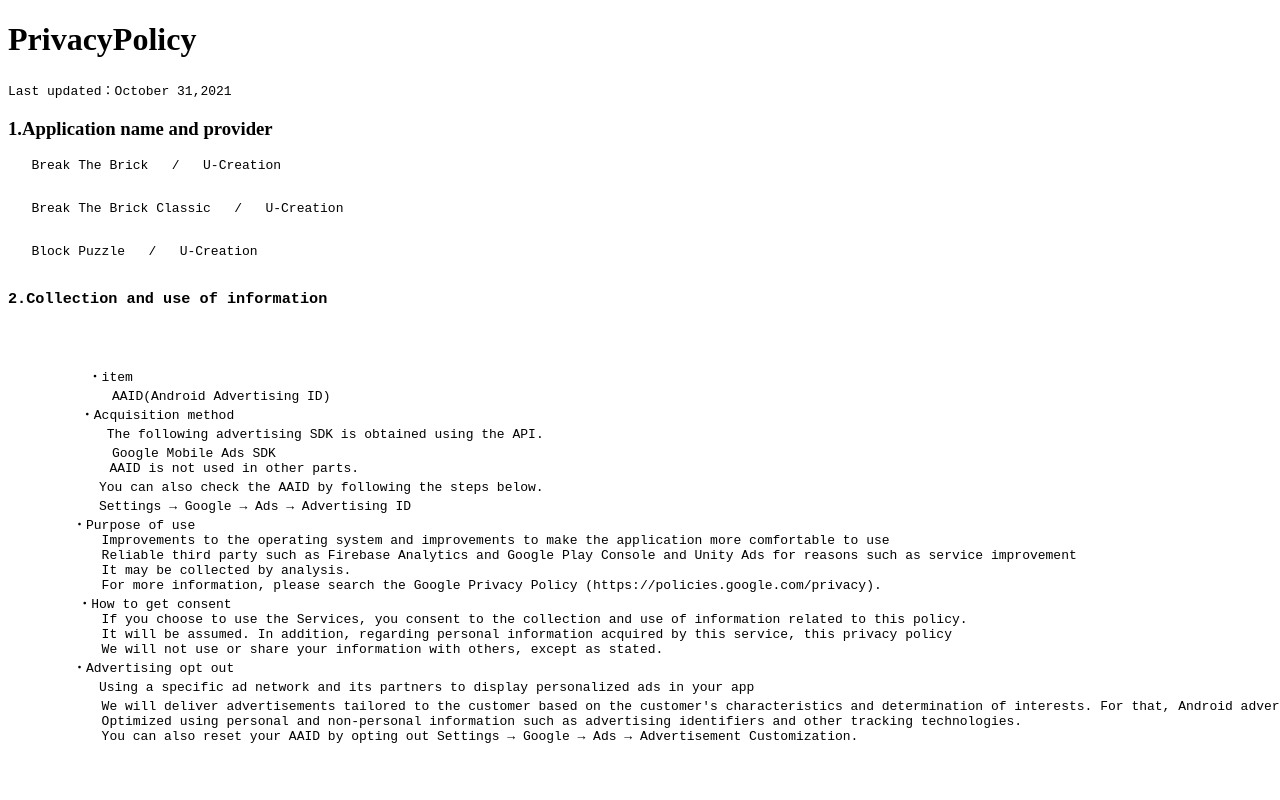
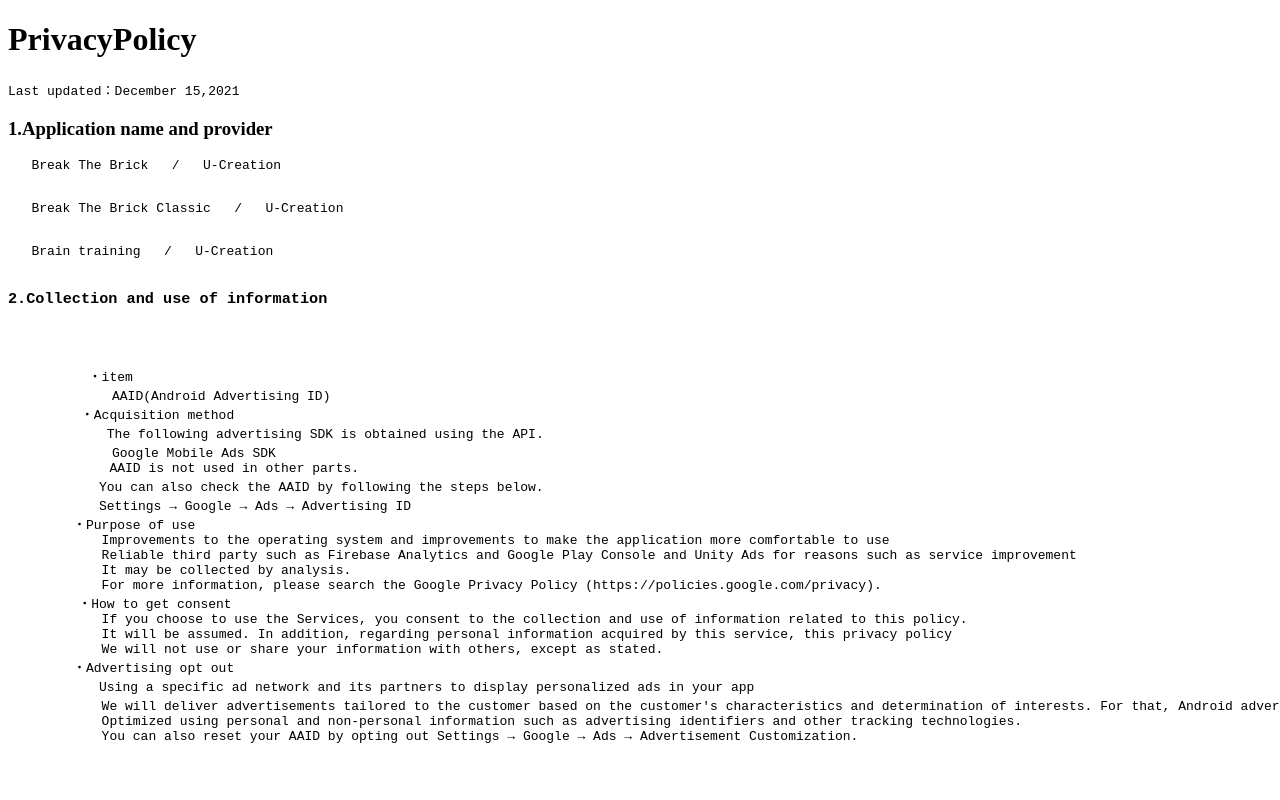
Before and after one commit to u-creation8853/Block1Privacy, a plain HTML site: page index.html in a window 1280 px wide. Shown: the top 800 px of the page. Drawn offline with Linux system fonts and the light colour scheme.

Commit message:
Update index.html

```diff
--- a/index.html
+++ b/index.html
@@ -7,11 +7,11 @@
 </head>
 <body>
   <h1>PrivacyPolicy</h1>
-  <pre>Last updated：October 31,2021</pre>
+  <pre>Last updated：December 15,2021</pre>
   <h3>1.Application name and provider</h3>
   <pre>   Break The Brick   /   U-Creation
   <pre>   Break The Brick Classic   /   U-Creation
-  <pre>   Block Puzzle   /   U-Creation
+  <pre>   Brain training   /   U-Creation
   <h3>2.Collection and use of information</h3>
   <pre>   　　    ・item
 　　　　　　　　AAID(Android Advertising ID)
```
